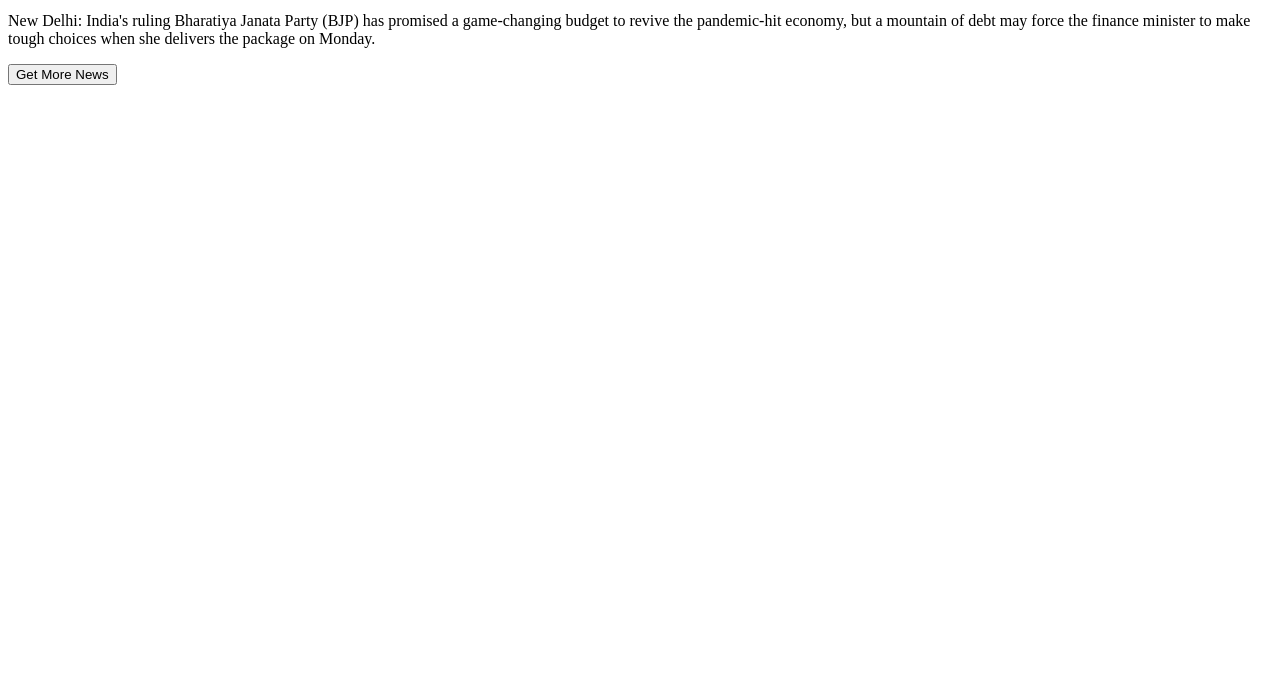
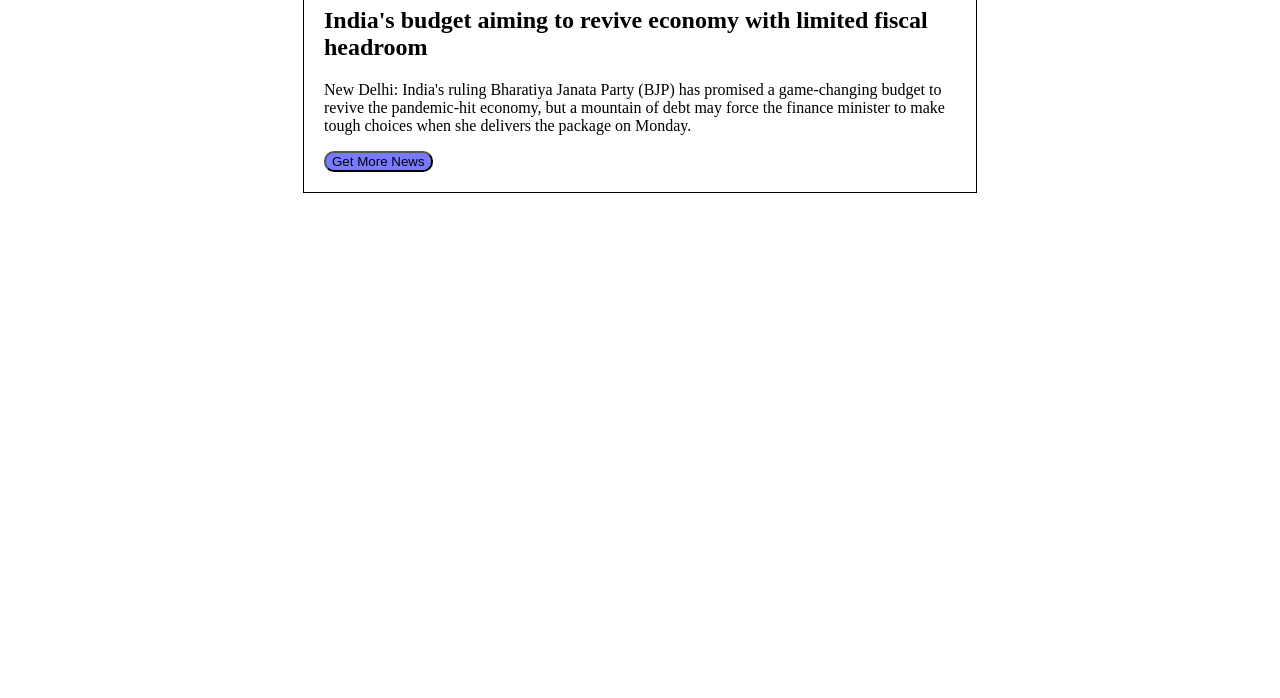
Before and after one commit to snithin1412/news-app, a website: page public/index.html in a window 1280 px wide. Shown: the part 102-800 px from the top of the page. Drawn offline with Linux system fonts and the light colour scheme.

Commit message:
css and readme included

```diff
--- a/public/index.html
+++ b/public/index.html
@@ -3,14 +3,15 @@
 <head>
     <meta charset="UTF-8">
     <meta name="viewport" content="width=device-width, initial-scale=1.0">
+    <link rel="stylesheet" href="news.css">
     <title>Latest News</title>
 </head>
 <body onload="getNews(0);">
-    <div>
+    <div class="main">
         <h1>News</h1>
-        <p id="headline"></p>
+        <h2 id="headline"></h2>
         <p id="content"></p>
-        <button onclick="getNews();">Get More News</button>
+        <button class="btn-style" onclick="getNews();">Get More News</button>
     </div>
     <script src="news.js"></script>
 </body>
--- /dev/null
+++ b/public/news.css
@@ -0,0 +1,16 @@
+body {
+    display: flex;
+    justify-content: center;
+  }
+
+  .main {
+    width: 50%;
+    border: 1px solid;
+    padding: 20px;
+  }
+
+  .btn-style {
+    border-radius: 10px;
+    background-color: #0000ff85;
+    cursor: pointer;
+  }
```
Also changed, not shown: README.md.
